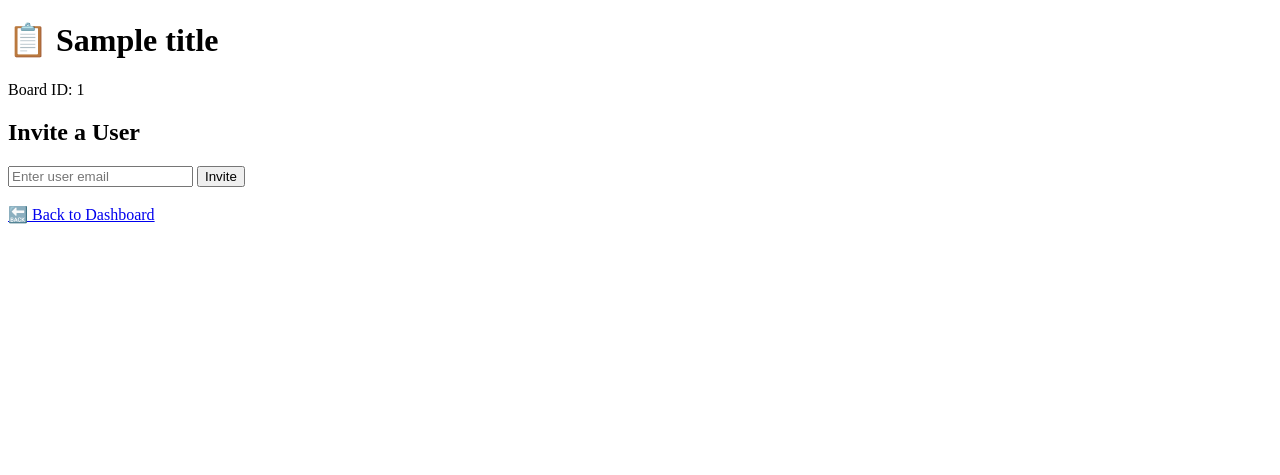
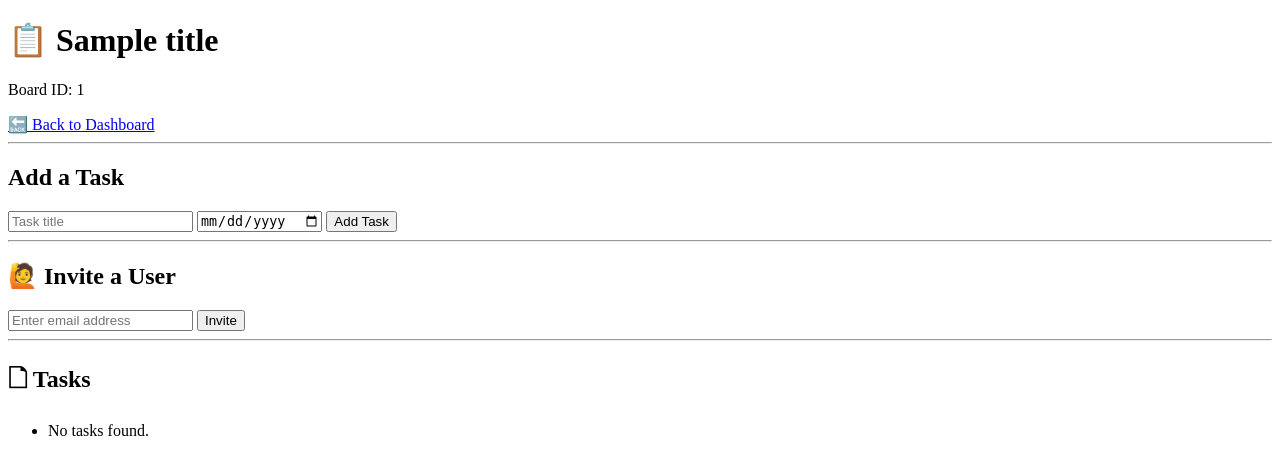
Before and after one commit to Gicheru-yvonne/task-manager-app, a FastAPI app: template templates/view_board.html in a window 1280 px wide. Shown: the top 475 px of the page. Run offline with FastAPI, Linux system fonts and the light colour scheme; the template is opened without the code that fills it: most values are stand-ins (such as "Sample title", 1, 10 or a date in 2020).

Commit message:
Ensure A new  task by default is not complete.

```diff
--- a/main.py
+++ b/main.py
@@ -4,6 +4,8 @@ from fastapi import FastAPI, Request, Form, Header, HTTPException
 from fastapi.templating import Jinja2Templates
 from fastapi.staticfiles import StaticFiles
 from fastapi.responses import HTMLResponse, JSONResponse, RedirectResponse
+from fastapi import Body
+from datetime import datetime
 
 FIREBASE_API_KEY = "AIzaSyCuglc7ZGBb6ICnqsOg9pVeojNhgythB8k"
 PROJECT_ID = "assignment-2-c9bd8"
@@ -27,7 +29,6 @@ def verify_token(authorization: str = Header(None)):
 async def home_page(request: Request):
     return templates.TemplateResponse("main.html", {"request": request})
 
-
 @app.get("/login", response_class=HTMLResponse)
 async def login_page(request: Request):
     token = request.cookies.get("token")
@@ -35,13 +36,9 @@ async def login_page(request: Request):
         verify_url = f"https://identitytoolkit.googleapis.com/v1/accounts:lookup?key={FIREBASE_API_KEY}"
         verify_response = requests.post(verify_url, json={"idToken": token})
         user_info = verify_response.json()
-
-
         if "users" in user_info:
             return RedirectResponse("/", status_code=302)
-
     return templates.TemplateResponse("login.html", {"request": request})
-
 
 @app.get("/main", response_class=HTMLResponse)
 async def main_page(request: Request):
@@ -52,10 +49,7 @@ async def dashboard_page(request: Request):
     token = request.cookies.get("token")
     if not token:
         return RedirectResponse("/login", status_code=302)
-
     return templates.TemplateResponse("dashboard.html", {"request": request})
-
-
 
 @app.get("/my_boards")
 async def get_my_boards(request: Request):
@@ -66,7 +60,6 @@ async def get_my_boards(request: Request):
     verify_url = f"https://identitytoolkit.googleapis.com/v1/accounts:lookup?key={FIREBASE_API_KEY}"
     user_info = requests.post(verify_url, json={"idToken": token}).json()
     uid = user_info.get("users", [{}])[0].get("localId", "")
-
 
     r = requests.get(f"{FIRESTORE_URL}/taskboards")
     boards = []
@@ -95,7 +88,6 @@ async def view_board(request: Request, board_id: str):
     if not token:
         return RedirectResponse("/login", status_code=302)
 
-
     verify_url = f"https://identitytoolkit.googleapis.com/v1/accounts:lookup?key={FIREBASE_API_KEY}"
     verify_response = requests.post(verify_url, json={"idToken": token})
     user_info = verify_response.json()
@@ -105,14 +97,12 @@ async def view_board(request: Request, board_id: str):
 
     uid = user_info["users"][0]["localId"]
 
-
     r = requests.get(f"{FIRESTORE_URL}/taskboards/{board_id}")
     if r.status_code != 200:
         return JSONResponse(status_code=404, content={"error": "Taskboard not found"})
 
     board_data = r.json()
     fields = board_data.get("fields", {})
-
 
     owner = fields.get("owner", {}).get("stringValue", "")
     members = fields.get("members", {}).get("arrayValue", {}).get("values", [])
@@ -127,11 +117,70 @@ async def view_board(request: Request, board_id: str):
         "title": fields.get("title", {}).get("stringValue", "")
     })
 
+@app.post("/board/{board_id}/add_task")
+async def add_task(request: Request, board_id: str, task_title: str = Form(...), due_date: str = Form(...)):
+    token = request.cookies.get("token")
+    if not token:
+        return RedirectResponse("/login", status_code=302)
 
+    # Firestore format
+    data = {
+        "fields": {
+            "board_id": {"stringValue": board_id},
+            "title": {"stringValue": task_title},
+            "due_date": {"stringValue": due_date},
+            "complete": {"booleanValue": False}
+        }
+    }
+
+    res = requests.post(f"{FIRESTORE_URL}/tasks", json=data)
+    if res.status_code == 200:
+        return RedirectResponse(f"/board/{board_id}", status_code=302)
+    return JSONResponse(status_code=500, content={"error": "Failed to add task"})
+
+@app.get("/board/{board_id}/tasks")
+async def fetch_tasks(request: Request, board_id: str):
+    token = request.cookies.get("token")
+    if not token:
+        return JSONResponse(status_code=401, content={"error": "Not authenticated"})
+
+    r = requests.get(f"{FIRESTORE_URL}/tasks")
+    tasks = []
+    try:
+        for doc in r.json().get("documents", []):
+            fields = doc.get("fields", {})
+            if fields.get("board_id", {}).get("stringValue", "") == board_id:
+                tasks.append({
+                    "id": doc["name"].split("/")[-1],
+                    "title": fields.get("title", {}).get("stringValue", ""),
+                    "due_date": fields.get("due_date", {}).get("stringValue", ""),
+                    "complete": fields.get("complete", {}).get("booleanValue", False)
+                })
+    except Exception as e:
+        return JSONResponse(status_code=500, content={"error": str(e)})
+
+    return {"tasks": tasks}
+
+@app.post("/board/{board_id}/update_task/{task_id}")
+async def update_task_completion(request: Request, board_id: str, task_id: str, complete: str = Form(...)):
+    token = request.cookies.get("token")
+    if not token:
+        return RedirectResponse("/login", status_code=302)
+
+    is_complete = complete.lower() == "true"
+    update_data = {
+        "fields": {
+            "complete": {"booleanValue": is_complete}
+        }
+    }
+    patch_url = f"{FIRESTORE_URL}/tasks/{task_id}?updateMask.fieldPaths=complete"
+    response = requests.patch(patch_url, json=update_data)
+    if response.status_code == 200:
+        return RedirectResponse(f"/board/{board_id}", status_code=302)
+    return JSONResponse(status_code=500, content={"error": "Failed to update task"})
 
 @app.post("/create_board")
 async def create_board(request: Request, board_name: str = Form(...)):
-
     token = request.cookies.get("token")
     if not token:
         return RedirectResponse("/login", status_code=302)
@@ -140,8 +189,6 @@ async def create_board(request: Request, board_name: str = Form(...)):
     verify_url = f"https://identitytoolkit.googleapis.com/v1/accounts:lookup?key={FIREBASE_API_KEY}"
     verify_response = requests.post(verify_url, json={"idToken": token})
     user_info = verify_response.json()
-    print("🔍 Firebase verify response:", user_info)
-
 
     if "users" not in user_info or not user_info["users"]:
         return JSONResponse(status_code=403, content={"error": "Invalid or expired token"})
@@ -163,11 +210,10 @@ async def create_board(request: Request, board_name: str = Form(...)):
         }
     }
 
+
     response = requests.post(f"{FIRESTORE_URL}/taskboards", json=data)
-    print("📤 Firestore response:", response.status_code, response.text)
-
     if response.status_code == 200:
-        return RedirectResponse("/", status_code=302)
+        return RedirectResponse("/dashboard", status_code=302)
     return JSONResponse(status_code=500, content={"error": "Failed to create task board"})
 
 @app.post("/board/{board_id}/invite")
@@ -176,6 +222,7 @@ async def invite_user(request: Request, board_id: str, user_email: str = Form(..
     if not token:
         return RedirectResponse("/login", status_code=302)
 
+
     verify_url = f"https://identitytoolkit.googleapis.com/v1/accounts:lookup?key={FIREBASE_API_KEY}"
     user_info = requests.post(verify_url, json={"idToken": token}).json()
     if "users" not in user_info:
@@ -183,14 +230,14 @@ async def invite_user(request: Request, board_id: str, user_email: str = Form(..
 
     current_uid = user_info["users"][0]["localId"]
 
-    # Get the board
+
     board_res = requests.get(f"{FIRESTORE_URL}/taskboards/{board_id}")
     board_data = board_res.json()
     board_owner = board_data.get("fields", {}).get("owner", {}).get("stringValue", "")
     if current_uid != board_owner:
         return JSONResponse(status_code=403, content={"error": "Only the board owner can invite users"})
 
-    # ✅ Query /users for that email
+
     users_res = requests.get(f"{FIRESTORE_URL}/users")
     user_docs = users_res.json().get("documents", [])
     invited_uid = ""
@@ -202,6 +249,7 @@ async def invite_user(request: Request, board_id: str, user_email: str = Form(..
 
     if not invited_uid:
         return JSONResponse(status_code=404, content={"error": "User not found"})
+
 
     members = board_data.get("fields", {}).get("members", {}).get("arrayValue", {}).get("values", [])
     current_uids = [m.get("stringValue", "") for m in members]
@@ -228,30 +276,23 @@ async def invite_user(request: Request, board_id: str, user_email: str = Form(..
     else:
         return JSONResponse(status_code=500, content={"error": "Failed to update members"})
 
+@app.post("/save_user")
+async def save_user(request: Request, payload: dict = Body(...), authorization: str = Header(None)):
+    user_info = verify_token(authorization)
+    uid = user_info["users"][0]["localId"]
+    email = payload.get("email")
 
-@app.post("/save_user")
-async def save_user(request: Request):
-    token = request.headers.get("authorization", "").replace("Bearer ", "")
-    if not token:
-        return JSONResponse(status_code=403, content={"error": "Missing token"})
+    if not email:
+        return JSONResponse(status_code=400, content={"error": "Email required"})
 
-    verify_url = f"https://identitytoolkit.googleapis.com/v1/accounts:lookup?key={FIREBASE_API_KEY}"
-    verify_response = requests.post(verify_url, json={"idToken": token})
-    user_info = verify_response.json()
-
-    if "users" not in user_info:
-        return JSONResponse(status_code=403, content={"error": "Invalid token"})
-
-    uid = user_info["users"][0]["localId"]
-    data = await request.json()
-    email = data.get("email", "")
-
-    firestore_data = {
+    user_data = {
         "fields": {
-            "uid": {"stringValue": uid},
-            "email": {"stringValue": email}
+            "email": {"stringValue": email},
+            "uid": {"stringValue": uid}
         }
     }
 
-    response = requests.post(f"{FIRESTORE_URL}/users", json=firestore_data)
-    return JSONResponse(status_code=response.status_code, content={"message": "User saved"})
+    res = requests.post(f"{FIRESTORE_URL}/users", json=user_data)
+    if res.status_code == 200:
+        return {"message": "User saved"}
+    return JSONResponse(status_code=500, content={"error": "Failed to save user"})
--- a/templates/view_board.html
+++ b/templates/view_board.html
@@ -7,14 +7,56 @@
     <h1>📋 {{ title }}</h1>
     <p>Board ID: {{ board_id }}</p>
 
-    <!-- Invite User Form -->
-    <h2>Invite a User</h2>
+    <a href="/dashboard">🔙 Back to Dashboard</a>
+
+    <hr>
+
+    <h2> Add a Task</h2>
+    <form method="post" action="/board/{{ board_id }}/add_task">
+        <input type="text" name="task_title" placeholder="Task title" required>
+        <input type="date" name="due_date" required>
+        <button type="submit">Add Task</button>
+    </form>
+
+    <hr>
+
+    <h2>🙋 Invite a User</h2>
     <form method="post" action="/board/{{ board_id }}/invite">
-        <input type="email" name="user_email" placeholder="Enter user email" required>
+        <input type="email" name="user_email" placeholder="Enter email address" required>
         <button type="submit">Invite</button>
     </form>
 
-    <br>
-    <a href="/dashboard">🔙 Back to Dashboard</a>
+    <hr>
+
+    <h2>🗋 Tasks</h2>
+    <ul id="task-list">
+
+    </ul>
+
+    <script>
+        async function loadTasks() {
+            const res = await fetch("/board/{{ board_id }}/tasks");
+            const data = await res.json();
+            const list = document.getElementById("task-list");
+            list.innerHTML = "";
+
+            if (data.tasks && data.tasks.length > 0) {
+                data.tasks.forEach(task => {
+                    const li = document.createElement("li");
+                    li.innerHTML = `
+                        <form method="post" action="/board/{{ board_id }}/update_task/${task.id}" style="display:inline">
+                            <input type="checkbox" name="complete" value="true" onchange="this.form.submit()" ${task.complete ? 'checked' : ''}>
+                            ${task.title} (Due: ${task.due_date})
+                        </form>
+                    `;
+                    list.appendChild(li);
+                });
+            } else {
+                list.innerHTML = "<li>No tasks found.</li>";
+            }
+        }
+
+        window.onload = loadTasks;
+    </script>
 </body>
 </html>
```
Also changed, not shown: static/firebase-login.js (+4 -4 lines).
